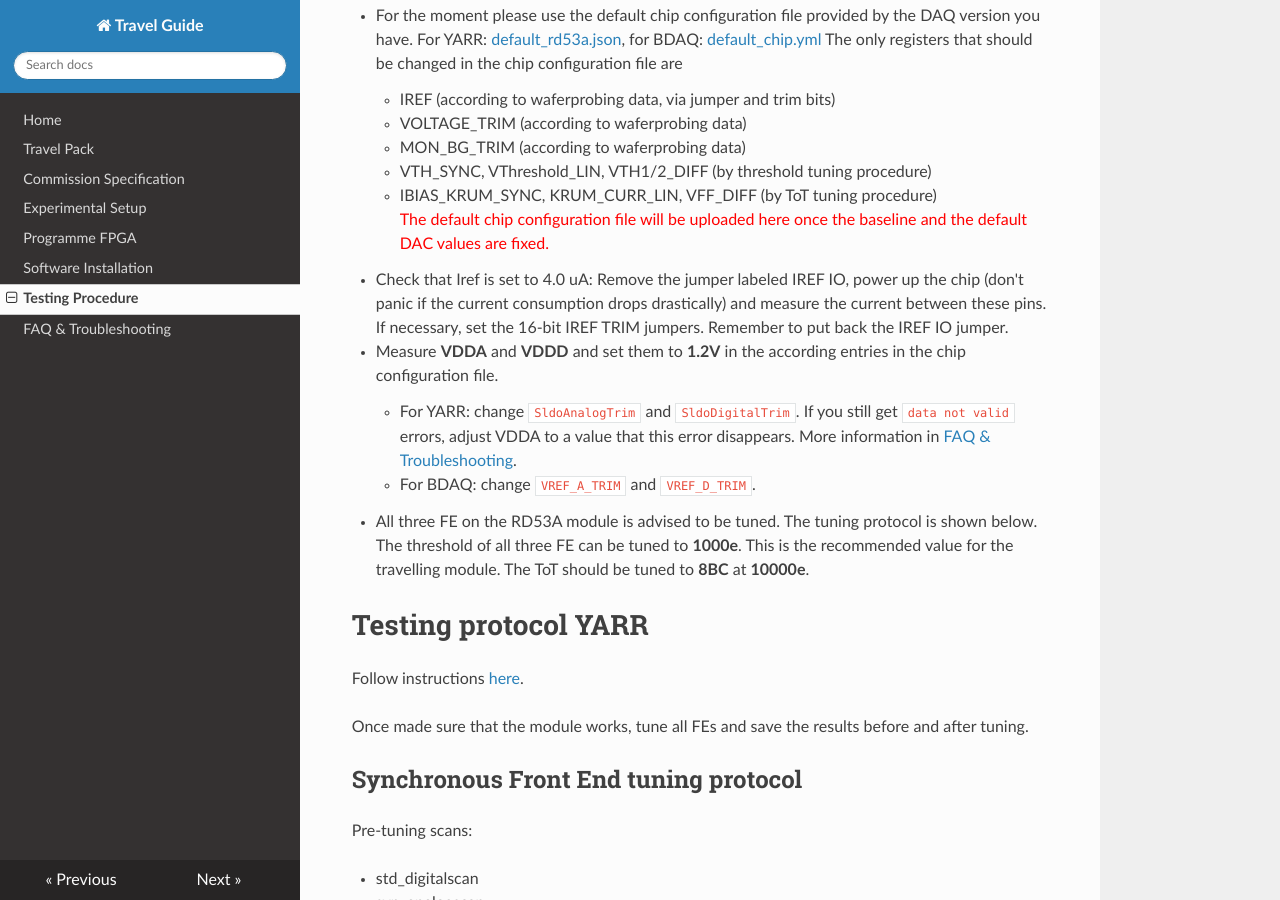
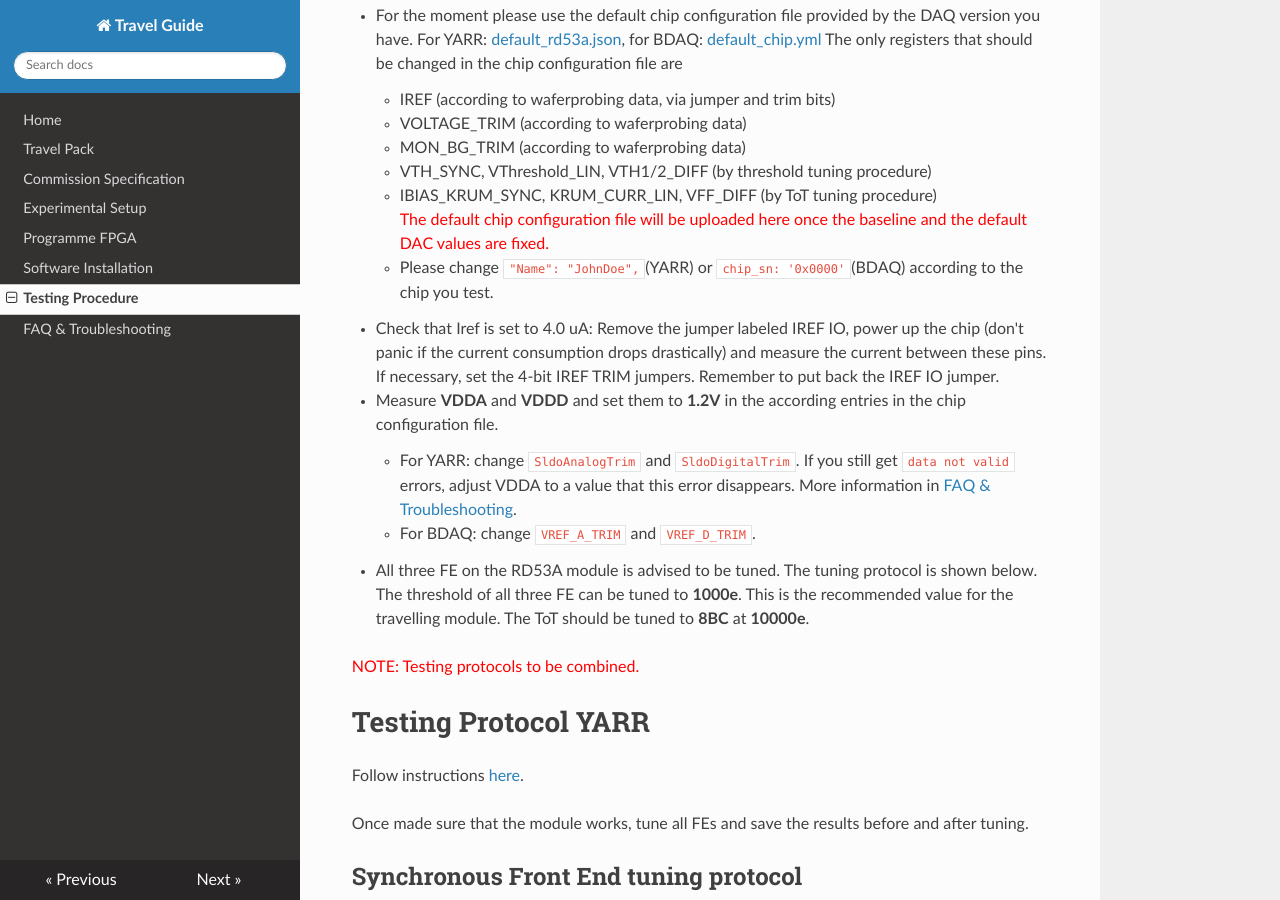
Before and after one commit to lime86/TravellingModule, an MkDocs documentation site: the page built from docs/procedure.md, in a window 1280 px wide and 900 px high, scrolled down 348 px. Built offline with MkDocs 1.6.1, drawn with Linux system fonts in a browser that asks for light colours; nearby versions of some CDN libraries; old or Windows-style settings are respelled for this version of MkDocs; some of the changed text lies outside the part shown.

Commit message:
correct typo, formatting

````diff
--- a/docs/procedure.md
+++ b/docs/procedure.md
@@ -20,10 +20,12 @@ use existing documentation to find how to do this.
 	- IBIAS_KRUM_SYNC, KRUM_CURR_LIN, VFF_DIFF (by ToT tuning procedure)
 	<span style="color:red">The default chip configuration file will be uploaded here once the baseline and the default DAC values are fixed.</span>
 
+	- Please change ```"Name": "JohnDoe",```(YARR) or ```chip_sn: '0x0000'```(BDAQ) according to the chip you test.
+
 -	Check that Iref is set to 4.0 uA: Remove the jumper labeled IREF IO,
 	power up the chip (don't panic if the current consumption drops
 	drastically) and measure the current between these pins. If necessary,
-	set the 16-bit IREF TRIM jumpers. Remember to put back the IREF IO
+	set the 4-bit IREF TRIM jumpers. Remember to put back the IREF IO
 	jumper.
 
 -	Measure **VDDA** and **VDDD** and set them to **1.2V** in the according entries in the chip configuration file.
@@ -36,7 +38,10 @@ use existing documentation to find how to do this.
 	**1000e**. This is the recommended value for the travelling module. The ToT
 	should be tuned to **8BC** at **10000e**.
 
-Testing protocol YARR
+
+<span style="color:red">NOTE: Testing protocols to be combined.</span>
+
+Testing Protocol YARR
 =====================
 
 Follow instructions
````
Also changed, not shown: other parts of docs/procedure.md (+1 -2 lines), docs/troubleshooting.md (+1 -2 lines).
